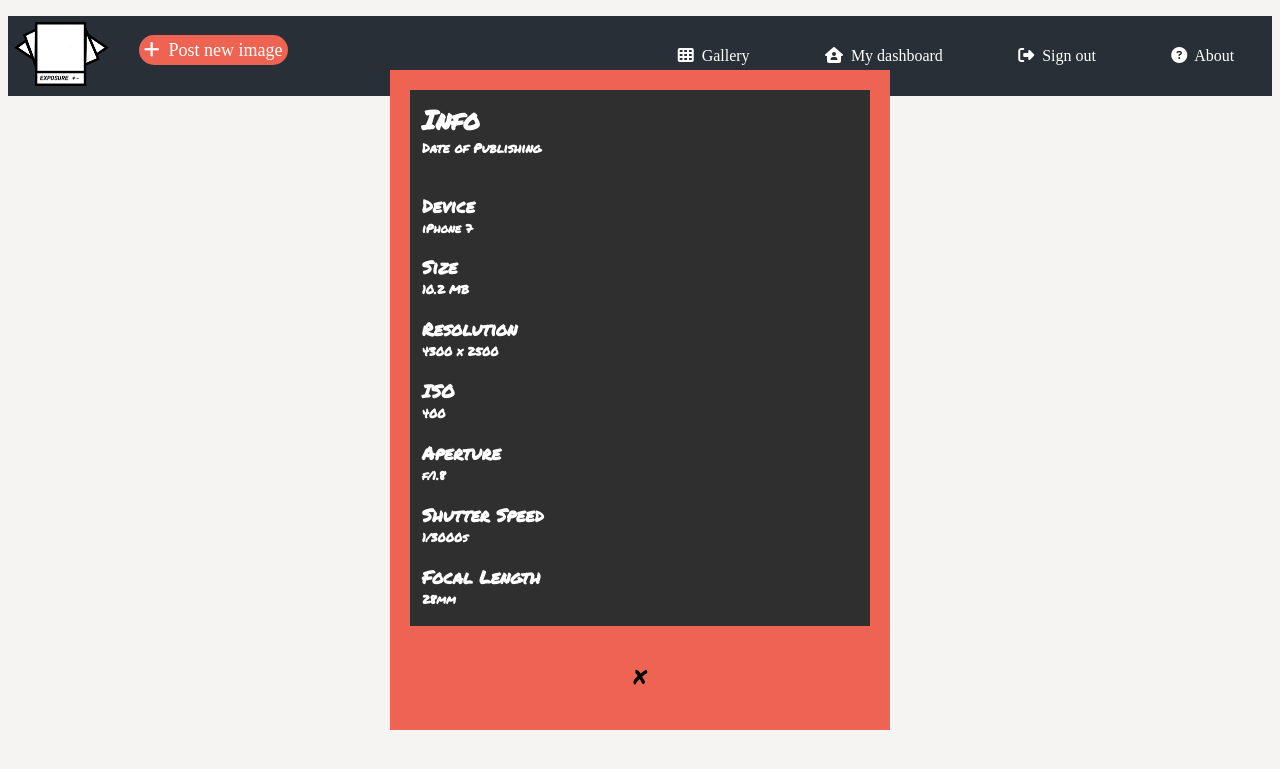
After one commit to AmardeepSarang/Exposure, a PHP site: page /detail.html in a window 1280 px wide. The commit adds this page. Shown: the top 769 px of the page. Run offline with PHP 8.4, Linux system fonts and the light colour scheme; some libraries are stand-ins or nearby versions.

Commit message:
Basic Image Detail Page completed

```diff
--- a/css/style.css
+++ b/css/style.css
@@ -569,3 +569,68 @@ background: linear-gradient(0deg, rgba(238,99,82,0.7898688580482416) 0%, rgba(47
   color: red;
   font-weight: bold;
 }
+
+
+ /* Detail Page */
+  /*/////////////////////////////////////////////////////////////////////*/
+  #detail-box{
+    width: 460px;
+    height: 620px;
+    background: #2f2f2f;
+    outline: solid #ee6352;
+    outline-width: 20px;
+    color: #ffff;
+    top: 50%;
+    left: 50%;
+    position: absolute;
+    transform: translate(-50%,-50%);
+    box-sizing: border-box;
+    padding: 10px 0px;
+  }
+
+  #detail-box h1{
+    font-family: 'Permanent Marker', cursive;
+    margin: 0;
+    padding-left: 12px;
+    text-align: left;
+    font-size: 20pt;
+
+  }
+
+  #detail-box h2{
+    font-family: 'Permanent Marker', cursive;
+    margin: 0;
+    text-align: left;
+    padding-left: 12px;
+    font-size: 13px;
+  }
+
+  #detail-box h3{
+    font-family: 'Permanent Marker', cursive;
+    margin: 0;
+    text-align: left;
+    padding-left: 12px;
+    font-size: 18px;
+  }
+
+  #detail-box h4{
+    font-family: 'Permanent Marker', cursive;
+    margin: 0;
+    text-align: left;
+    padding-left: 12px;
+    font-size: 12px;
+  }
+
+
+  #detail-box input[type="submit"]
+  {
+    font-family: 'Permanent Marker', cursive;
+    font-size: 15pt;
+    width: 460px;
+    height: 100px;
+    border: none;
+    background: #ee6352;
+    left: auto;
+    margin-left:-30;
+  }
+  /*/////////////////////////////////////////////////////////////////////////*/
--- /dev/null
+++ b/detail.html
@@ -0,0 +1,73 @@
+<!DOCTYPE html>
+<html lan="en">
+
+<head>
+    <meta charset="utf-8">
+    <meta name="viewport" content="width=device-width, initial-scale=1.0">
+    <title>Image Detail</title>
+    <link href="css/style.css" rel="stylesheet">
+    <script src="https://kit.fontawesome.com/57c4c79ee8.js" crossorigin="anonymous"></script>
+    <link href="https://fonts.googleapis.com/css2?family=Permanent+Marker&display=swap" rel="stylesheet">
+    <script src="https://ajax.googleapis.com/ajax/libs/jquery/3.5.1/jquery.min.js"></script>
+    <script src="https://maxcdn.bootstrapcdn.com/bootstrap/3.4.1/js/bootstrap.min.js"></script>
+    <script src="js/login.js"></script>
+</head>
+
+<body>
+
+    <!--
+        main nav bar
+    -->
+    <nav class="main-nav">
+        <div class="logo">
+            <img src="images/logo.png">
+
+        </div>
+        <div class="hamburger">
+            <div class="line"></div>
+            <div class="line"></div>
+            <div class="line"></div>
+        </div>
+        <div class="post-bt">
+            <a href="#"><i class="fas fa-plus"></i>&nbsp Post new image</a>
+        </div>
+        <ul class="nav-links">
+            <li><a href="#"><i class="fas fa-th"></i>&nbsp Gallery</a></li>
+            <li><a href="#"><i class="fas fa-house-user"></i>&nbsp My dashboard</a></li>
+            <li><a href="#"><i class="fas fa-sign-out-alt"></i>&nbsp Sign out</a></li>
+            <li><a href="#"><i class="fas fa-question-circle"></i>&nbsp About</a></li>
+        </ul>
+    </nav>
+
+    <div id = "detail-box">
+      <h1>Info</h1>
+      <h2>Date of Publishing</h2>
+      <br><br>
+
+      <h3>Device</h3>
+      <h4>iPhone 7<h4><br>
+
+      <h3>Size</h3>
+      <h4>10.2 MB</h4><br>
+
+      <h3>Resolution</h3>
+      <h4>4300 x 2500</h4><br>
+
+      <h3>ISO</h3>
+      <h4>400</h4><br>
+
+      <h3>Aperture</h3>
+      <h4>f/1.8</h4><br>
+
+      <h3>Shutter Speed</h3>
+      <h4>1/3000s</h4><br>
+
+      <h3>Focal Length</h3>
+      <h4>28mm</h4><br>
+
+      <form>
+        <input type="submit" name="submit" value="X">
+      </form>
+
+    </div>
+</body>
```
